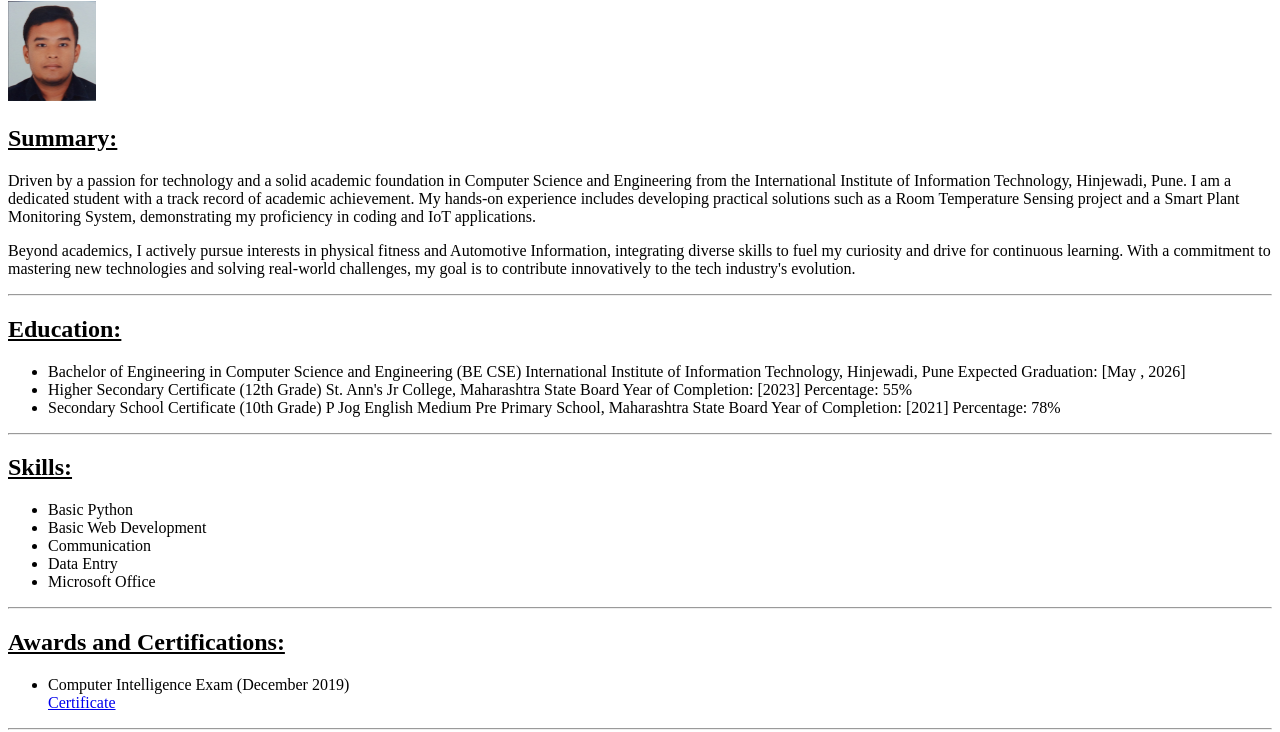
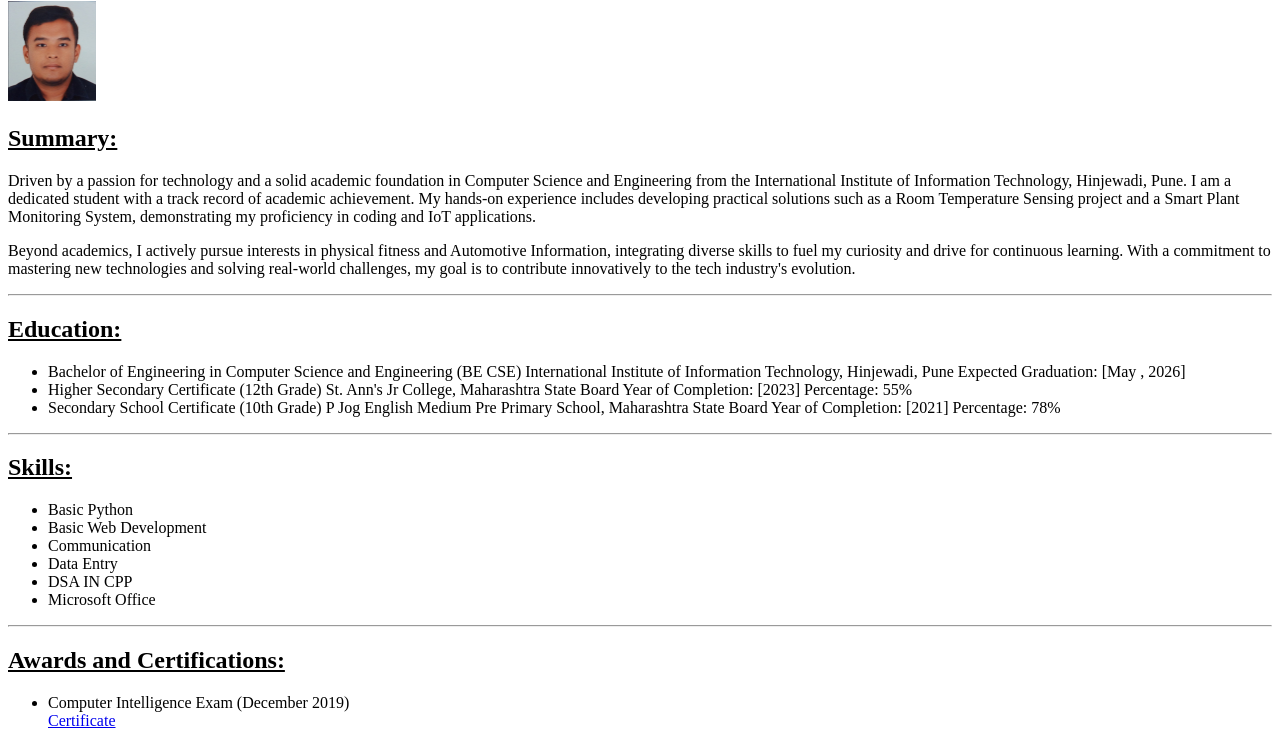
Before and after one commit to YashFCC09/resume-portfolio, a plain HTML site: page index.html in a window 1280 px wide. Shown: the part 79-811 px from the top of the page. Drawn offline with Linux system fonts and the light colour scheme.

Commit message:
Update index.html

```diff
--- a/index.html
+++ b/index.html
@@ -64,6 +64,7 @@
         <li>Basic Web Development</li>
         <li>Communication</li>
         <li>Data Entry</li>
+        <li>DSA IN CPP</li>
         <li>Microsoft Office</li>
     </ul>
 
```
